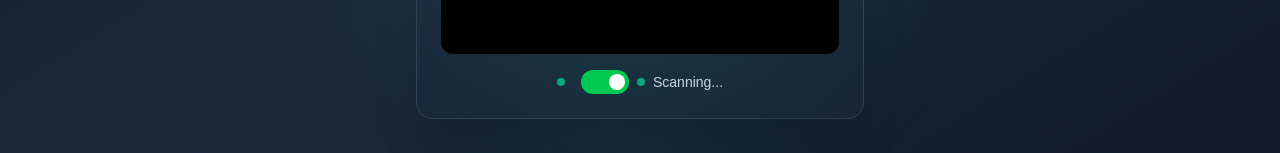
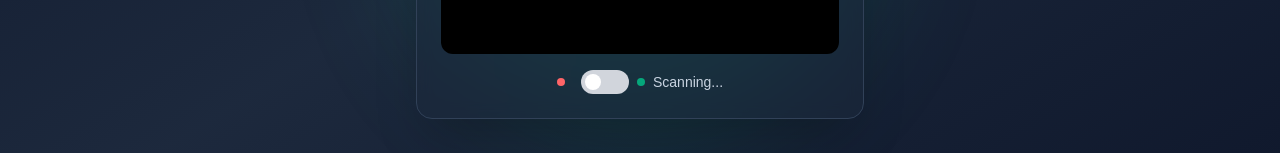
Before and after one commit to default-sameer/qrcode-scanner, a Next.js app: page / in a window 1280 px wide. Shown: the part 549-702 px from the top of the page. Built offline with nearby package versions, Linux system fonts and the light colour scheme.

Commit message:
fix: camera off by defauklt

```diff
--- a/app/page.tsx
+++ b/app/page.tsx
@@ -4,7 +4,7 @@ import { Scanner, IDetectedBarcode } from "@yudiel/react-qr-scanner";
 import { useCallback, useState } from "react";
 
 export default function Home() {
-  const [isCameraOn, setIsCameraOn] = useState(true);
+  const [isCameraOn, setIsCameraOn] = useState(false);
   const [scanResult, setScanResult] = useState<IDetectedBarcode[]>([]);
 
   const highlightCodeOnCanvas = useCallback(
```
